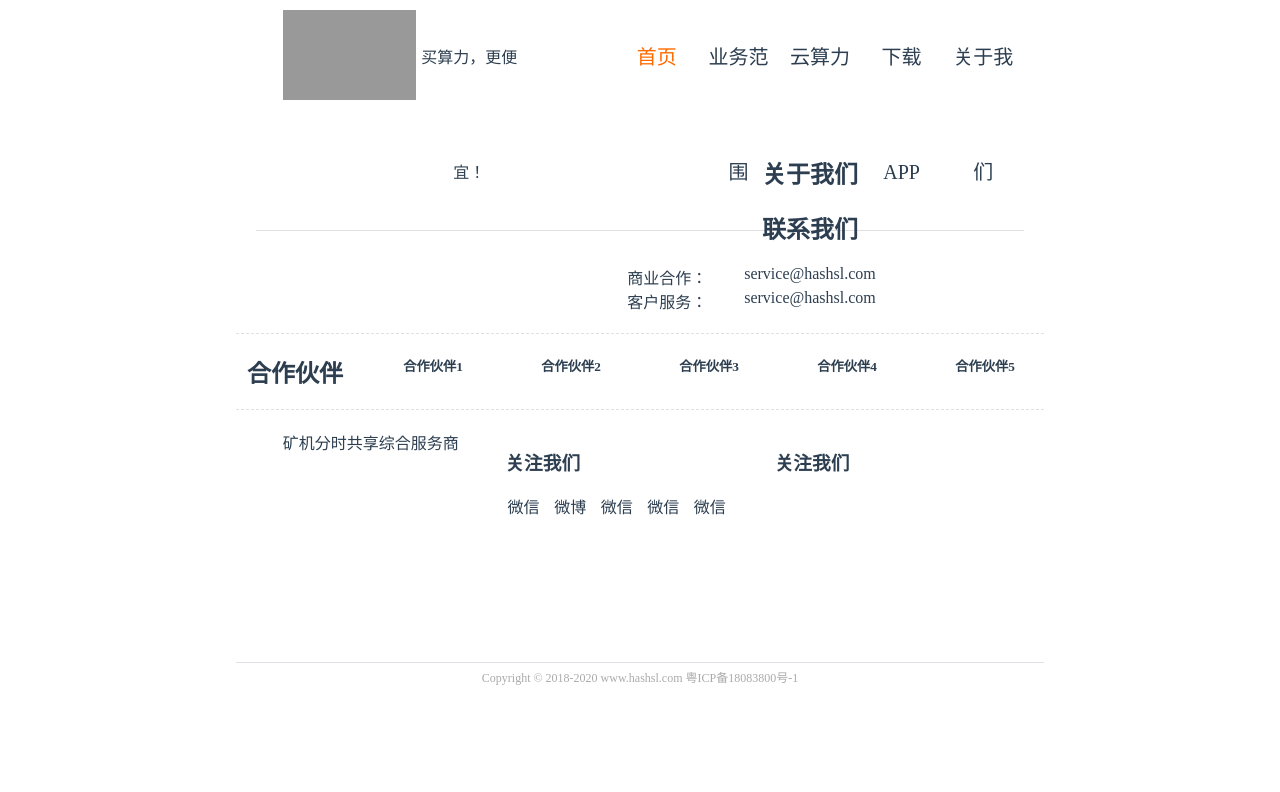
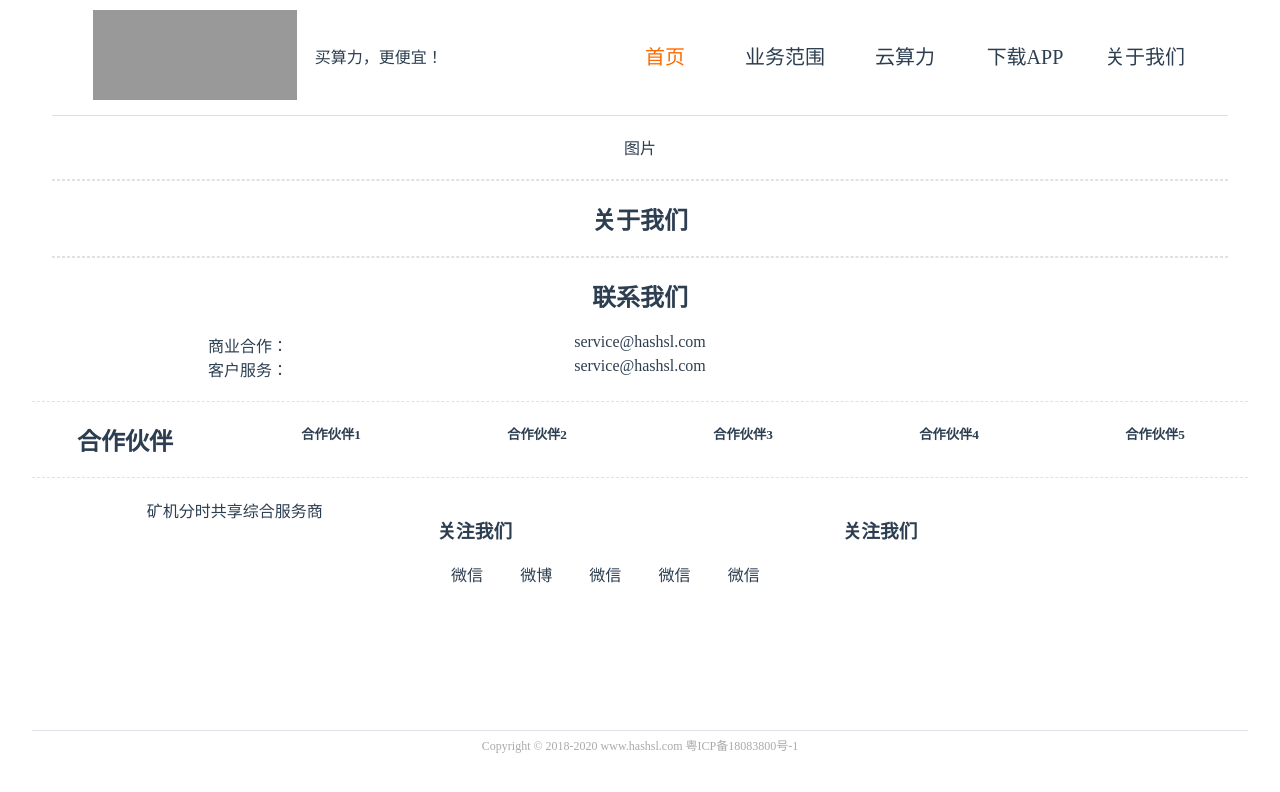
Before and after one commit to xiao000/official, a Vue app: page /#/myself in a window 1280 px wide. Shown: the top 792 px of the page. Built offline with nearby package versions, Linux system fonts and the light colour scheme; a web font is replaced by a local one.

Commit message:
导航锚点和路由跳转

```diff
--- a/src/components/myself.vue
+++ /dev/null
@@ -1,20 +0,0 @@
-<template>
-    <!-- 关于我们 -->
-    <div class="myself">
-        <div class="imgTxt"></div>
-        <div class="aboutUs">
-            <h2>关于我们</h2>
-        </div>
-        <div class="contactUs">
-             <h2>联系我们</h2>
-             <el-row>
-                 <el-col :span="8">商业合作：</el-col>
-                 <el-col :span="8">service@hashsl.com</el-col>
-             </el-row>
-             <el-row>
-                 <el-col :span="8">客户服务：</el-col>
-                 <el-col :span="8">service@hashsl.com</el-col>
-             </el-row>
-        </div>
-    </div>
-</template>
--- /dev/null
+++ b/src/components/self/aboutUs.vue
@@ -0,0 +1,3 @@
+ <template>
+  <h2>关于我们</h2>
+</template>
--- /dev/null
+++ b/src/components/self/contactUs.vue
@@ -0,0 +1,13 @@
+ <template>
+  <div class="contactUs">
+    <h2>联系我们</h2>
+    <el-row>
+      <el-col :span="8">商业合作：</el-col>
+      <el-col :span="8">service@hashsl.com</el-col>
+    </el-row>
+    <el-row>
+      <el-col :span="8">客户服务：</el-col>
+      <el-col :span="8">service@hashsl.com</el-col>
+    </el-row>
+  </div>
+</template>
--- /dev/null
+++ b/src/components/self/myself.vue
@@ -0,0 +1,28 @@
+<template>
+    <div class="main">
+         <!-- 关于我们 -->
+        <self-img></self-img>
+        <hr>
+        <about-us></about-us>
+        <hr>
+        <contact-us></contact-us>
+
+    </div>
+</template>
+<script>
+import selfImg from "@/components/self/selfImg"
+import aboutUs from "@/components/self/aboutUs"
+import contactUs from "@/components/self/contactUs"
+export default {
+    components:{
+            selfImg,
+            aboutUs,
+            contactUs
+        },
+}
+</script>
+<style scoped>
+hr{
+    border:0.5px dashed #DEE1E6;margin:20px 0
+}
+</style>
--- /dev/null
+++ b/src/components/self/selfImg.vue
@@ -0,0 +1,6 @@
+ <template>
+     <div class="imgTxt">图片</div>
+</template>
+<style scoped>
+
+</style>
--- a/src/layout/head.vue
+++ b/src/layout/head.vue
@@ -33,16 +33,15 @@ export default {
         { domId: "business", name: "业务范围" },
         { domId: "cloud", name: "云算力" },
         { domId: "downloadApp", name: "下载APP" },
-        { domId: "", name: "关于我们" }
+        { domId: "block", name: "关于我们" }
       ]
     };
   },
   methods: {
     change(index, domId) {
-      if (index == "4") {
-           this.$router.push({ path: "/myself" });
-      } else {
-         this.$router.push({ path: "/content" });
+      var that = this;
+      if (index != "4") {
+        if (that.$route.path == "/content") {
           // 当前窗口正中心位置到指定dom位置的距离
           //页面滚动了的距离
           let height =
@@ -67,7 +66,14 @@ export default {
             S = -S;
             window.scrollBy({ top: S, behavior: "smooth" });
           }
-        this.selectItem = index
+          that.selectItem = index;
+        } else {
+          that.selectItem = index;
+          that.$router.push({ path: "/content" });
+        }
+      } else {
+        that.selectItem = index;
+        that.$router.push({ path: "/myself" });
       }
     }
   }
--- a/src/layout/home.vue
+++ b/src/layout/home.vue
@@ -6,15 +6,14 @@
         <head-nav></head-nav>
       </el-header>
       <el-main>
-      <div class="main">
-        <router-view></router-view>
-        <!-- <content-view></content-view> -->
-      </div>
+        <div class="main">
+            <router-view></router-view>
+        </div>
       </el-main>
       <div class="indFooter">
         <footerNav></footerNav>
-     </div>
-       <backTop :ele="$refs.home"></backTop>
+      </div>
+      <backTop :ele="$refs.home"></backTop>
     </div>
   </el-container>
 </template>
@@ -22,21 +21,25 @@
 import HeadNav from "./head.vue";
 import FooterNav from "./footer.vue";
 import backTop from "./backTop.vue";
-// import contentView from "../components/content";
 export default {
   name: "home",
   data() {
-    return {};
+    return {
+    };
   },
   components: {
     HeadNav,
     FooterNav,
     backTop
-    // contentView
   }
 };
 </script>
 <style scoped>
-.home{margin: auto;}
-.indFooter{margin-bottom: 10px;}
+.home {
+  margin: auto;
+  width: 95%;
+}
+.indFooter {
+  margin-bottom: 10px;
+}
 </style>
--- a/src/router/index.js
+++ b/src/router/index.js
@@ -9,7 +9,19 @@ export default new Router({
     {
       path: '/',
       name: 'Home',
-      component: Layout
+      component: Layout,
+      redirect:'/content'
+    },
+    {
+      path:'/content',
+      name: 'Home',
+      component:Layout,
+      children:[
+        {
+          path:'/content',
+          component: () => import('@/components/content'),
+        }
+      ]
     },
     {
       path:'/myself',
@@ -21,18 +33,7 @@ export default new Router({
           meta:{
             title:'关于我们'
           },
-          component: () => import('@/components/myself'),
-        }
-      ]
-    },
-    {
-      path:'/content',
-      name: 'content',
-      component:Layout,
-      children:[
-        {
-          path:'/content',
-          component: () => import('@/components/content'),
+          component: () => import('@/components/self/myself'),
         }
       ]
     }
```
Lines whose indentation alone changed are shown as unchanged.
